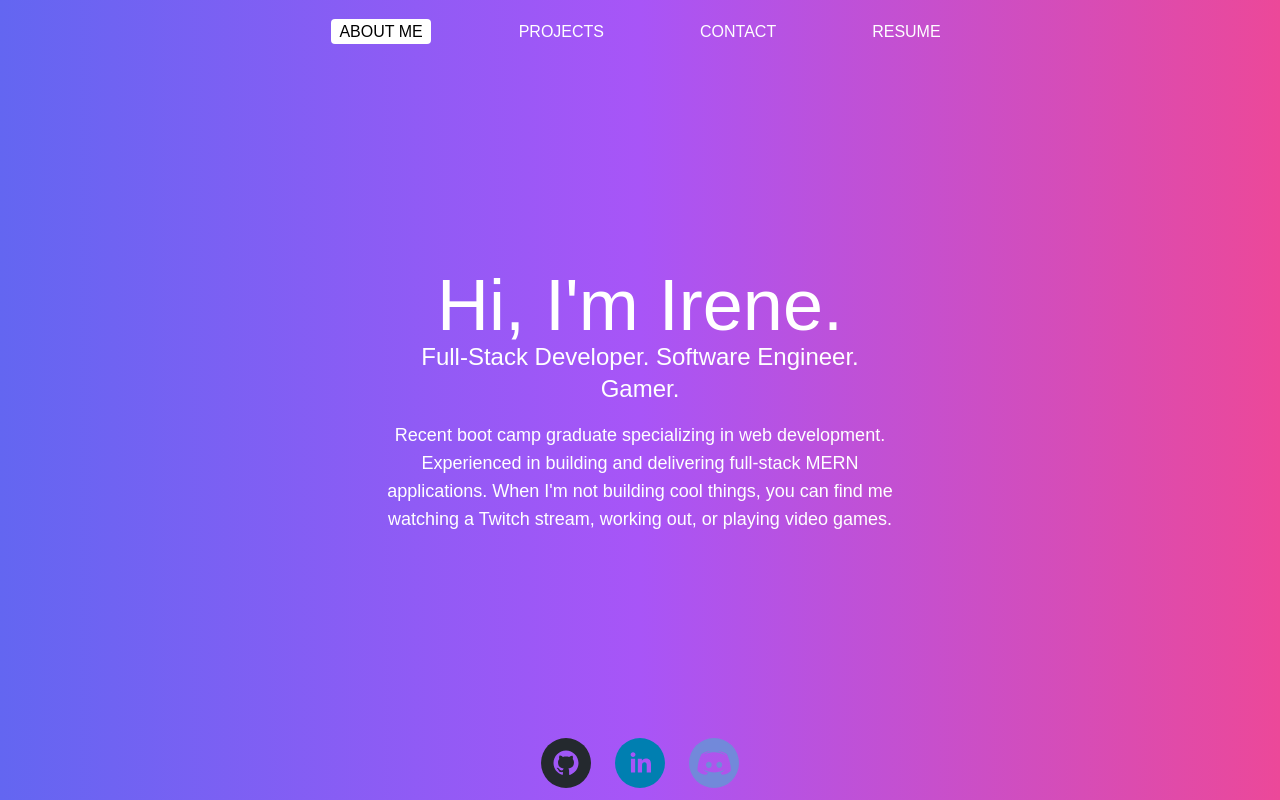
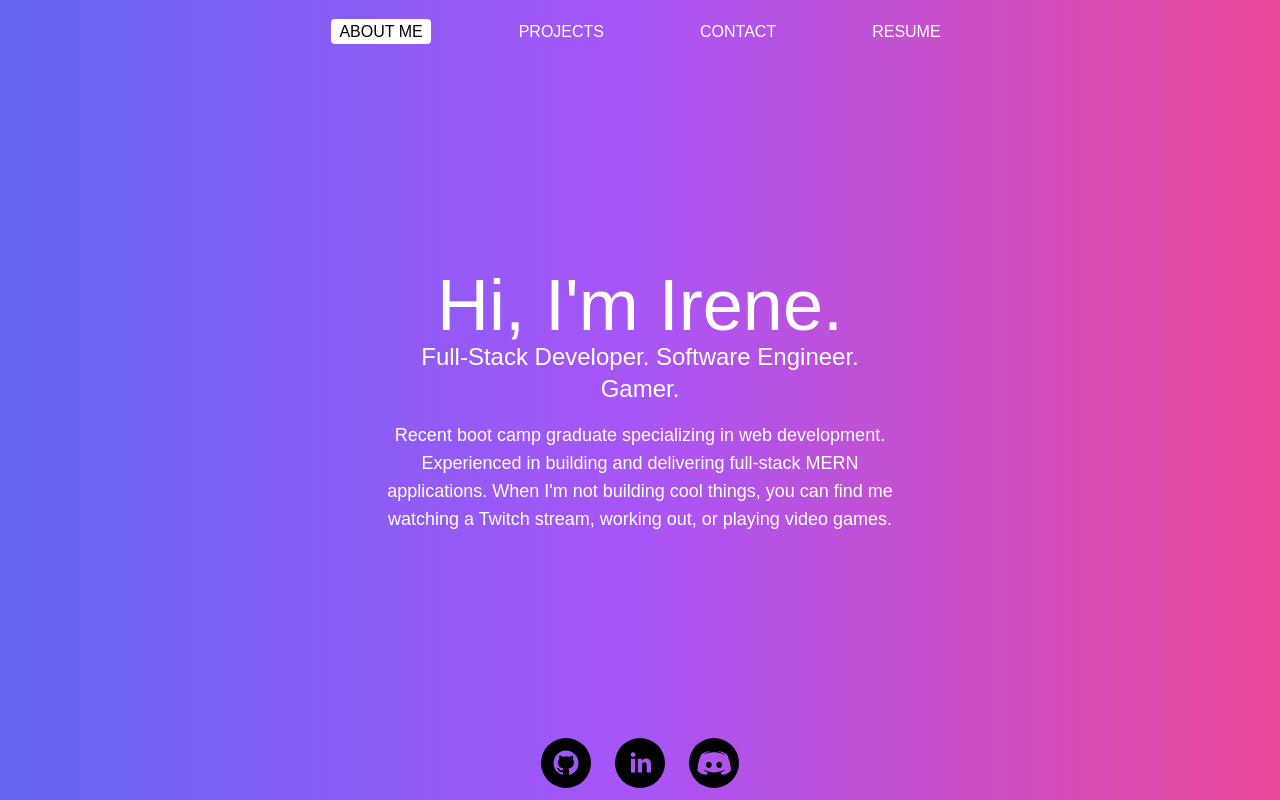
Before and after one commit to irene-panis/react-portfolio, a React (Vite) app: page / in a window 1280 px wide. Built offline with nearby package versions, Linux system fonts and the light colour scheme.

Commit message:
add hover animations to social icons

```diff
--- a/src/components/Footer.jsx
+++ b/src/components/Footer.jsx
@@ -4,9 +4,9 @@ function Footer() {
   return (
     <footer className="mb-3">
       <div className="flex justify-center align-center gap-6">
-        <SocialIcon target="_blank" rel="noreferrer" url="https://github.com/irene-panis"/>
-        <SocialIcon target="_blank" rel="noreferrer" url="https://www.linkedin.com/in/irene-panis/"/>
-        <SocialIcon target="_blank" rel="noreferrer" url="https://discordapp.com/users/354433105807015957"/>
+        <SocialIcon className="brightness-0 hover:brightness-200 hover:saturate-0 ease-in-out duration-300" target="_blank" rel="noreferrer" url="https://github.com/irene-panis"/>
+        <SocialIcon className="brightness-0 hover:brightness-200 hover:saturate-0 ease-in-out duration-300" target="_blank" rel="noreferrer" url="https://www.linkedin.com/in/irene-panis/"/>
+        <SocialIcon className="brightness-0 hover:brightness-200 hover:saturate-0 ease-in-out duration-300" target="_blank" rel="noreferrer" url="https://discordapp.com/users/354433105807015957"/>
       </div>
     </footer>
   )
```
